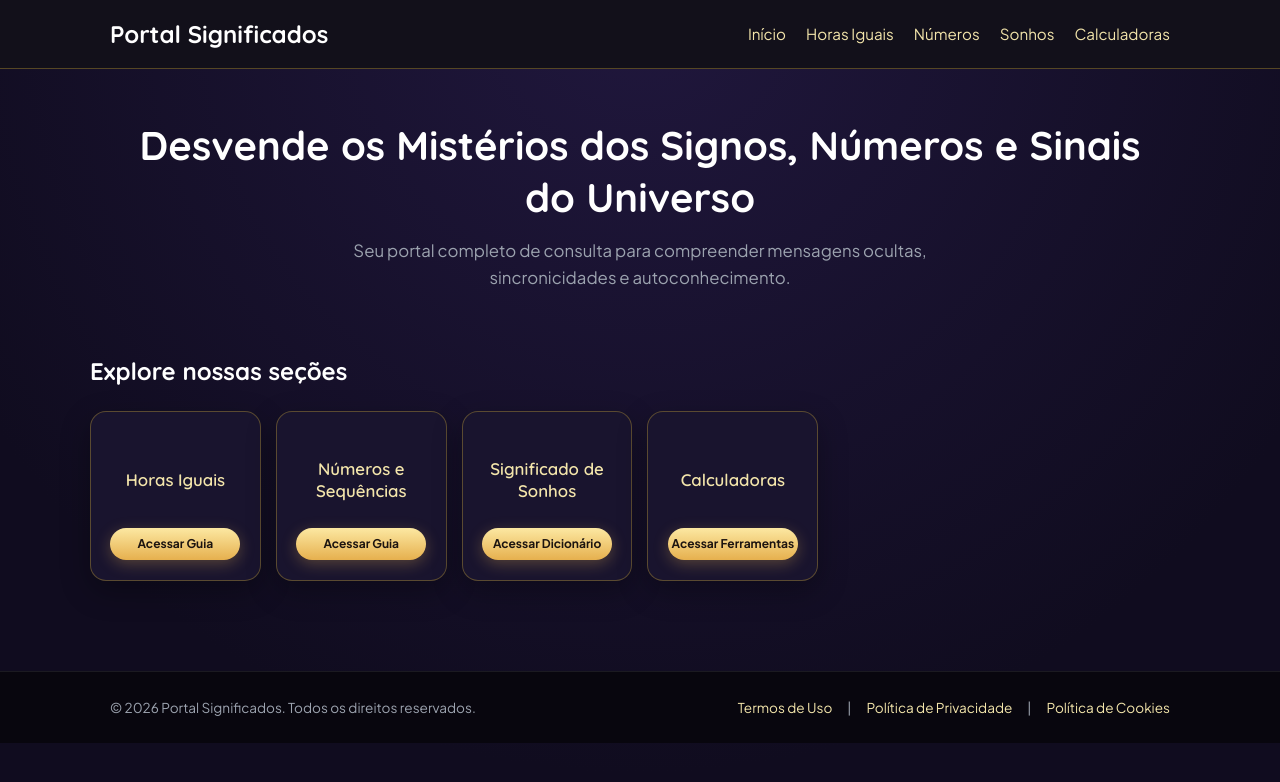
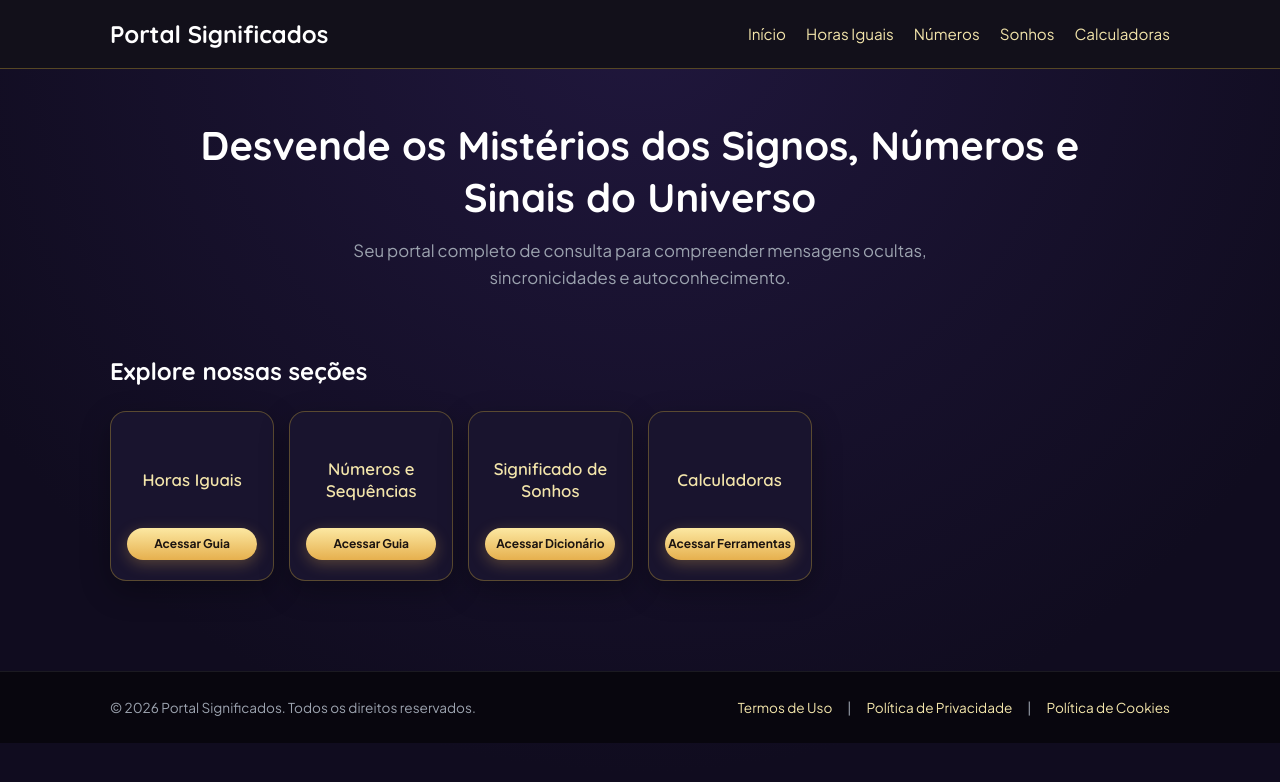
Before and after one commit to dreams-num/portal-significados, a Jekyll site: the page built from index.html, in a window 1280 px wide. Shown: the top 782 px of the page. Built offline with Jekyll 4.4.1, drawn with Linux system fonts in a browser that asks for light colours.

Commit message:
Update index.html

```diff
--- a/index.html
+++ b/index.html
@@ -4,7 +4,7 @@ title: "Portal de Significados | Horas Iguais, Sonhos, Números e Numerologia"
 description: "Descubra o significado oculto das horas iguais, interpretação de sonhos, sequências numéricas e calculadoras de numerologia."
 ---
 
-<main class="main-content">
+<main class="main-content container">
     <section class="hero">
         <div class="container" style="text-align: center;">
             <h1>Desvende os Mistérios dos Signos, Números e Sinais do Universo</h1>
```
